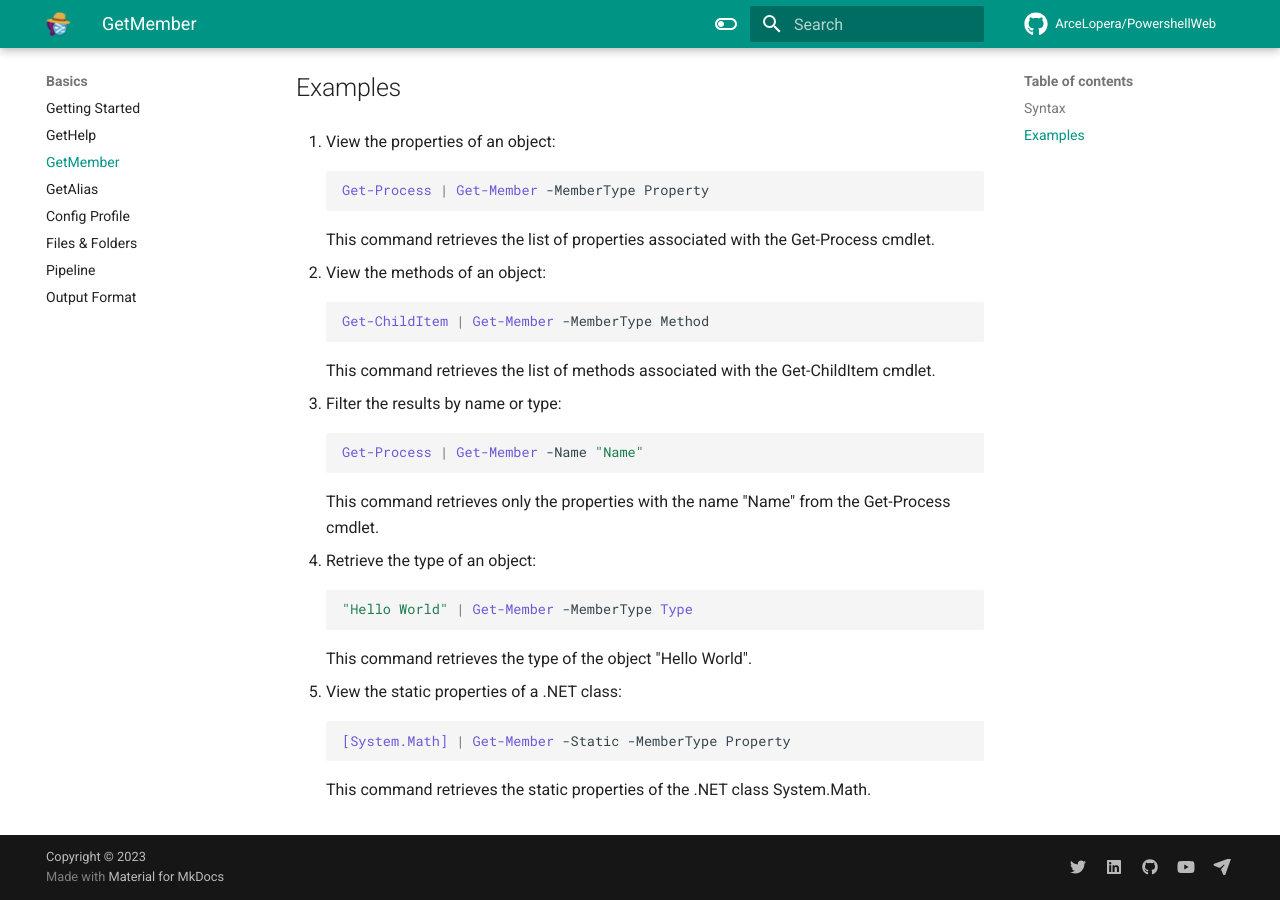
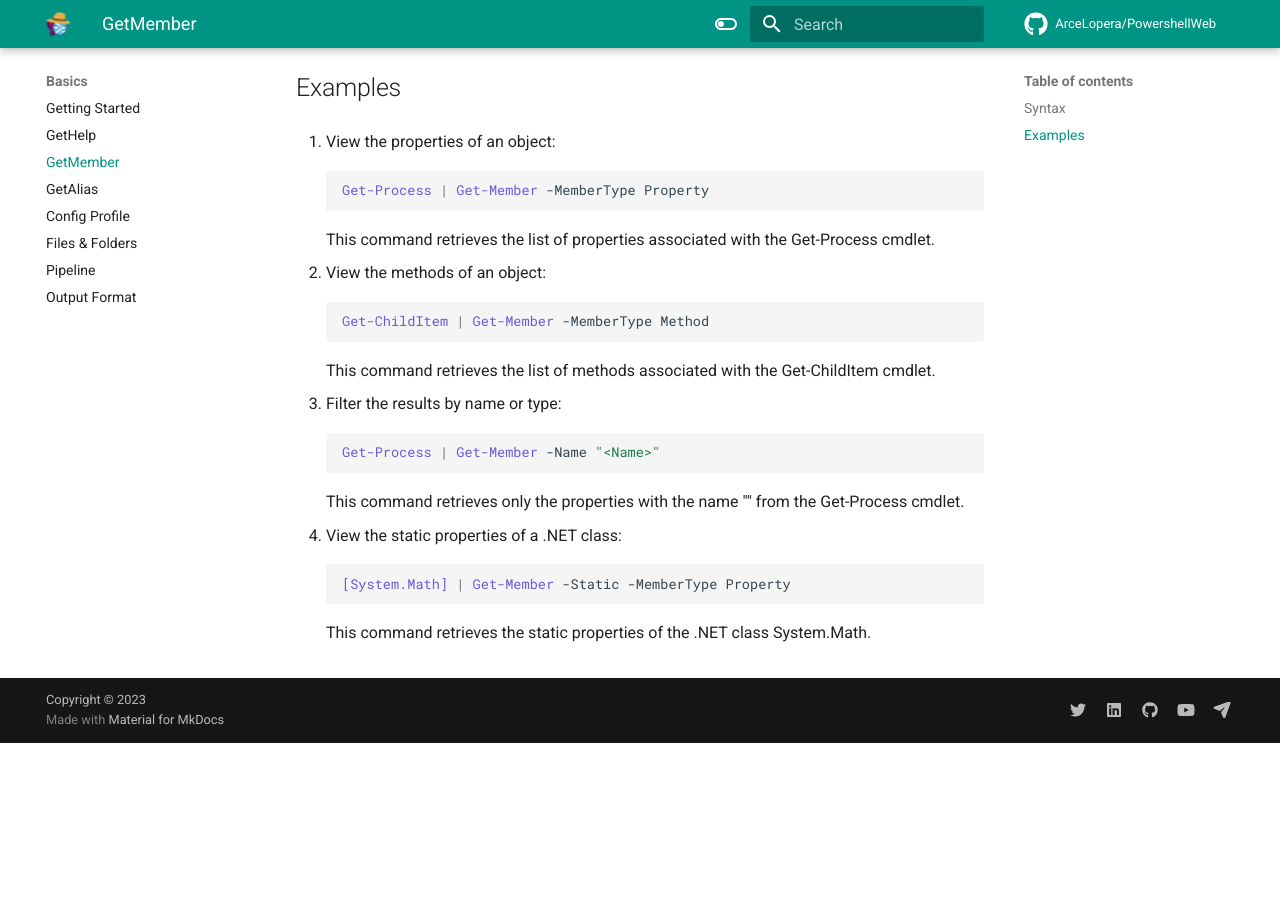
Before and after one commit to ArceLopera/PowershellWeb, an MkDocs documentation site: the page built from docs/get_member.md, in a window 1280 px wide and 900 px high, scrolled down 775 px. Built offline with MkDocs 1.6.1 and Material for MkDocs 9.7.7, drawn with Linux system fonts in a browser that asks for light colours; comment, search, counter and statistics services are not loaded; after the commit the page ends 1518 px from its top, so only the background shows below that.

Commit message:
fixed hallu

````diff
--- a/docs/get_member.md
+++ b/docs/get_member.md
@@ -40,20 +40,12 @@ Here's an explanation of the parameters:
 3. Filter the results by name or type:
 
     ``` pwsh
-    Get-Process | Get-Member -Name "Name"
+    Get-Process | Get-Member -Name "<Name>"
     ```
 
-    This command retrieves only the properties with the name "Name" from the Get-Process cmdlet.
+    This command retrieves only the properties with the name "<Name>" from the Get-Process cmdlet.
 
-4. Retrieve the type of an object:
-
-    ``` pwsh
-    "Hello World" | Get-Member -MemberType Type
-    ```
-
-    This command retrieves the type of the object "Hello World".
-
-5. View the static properties of a .NET class:
+4. View the static properties of a .NET class:
 
     ``` pwsh
     [System.Math] | Get-Member -Static -MemberType Property
````
Also changed, not shown: docs/getalias.md (+1 -1 lines), site/get_member/index.html, site/getalias/index.html, site/search/search_index.json, site/sitemap.xml, 1 other file.
